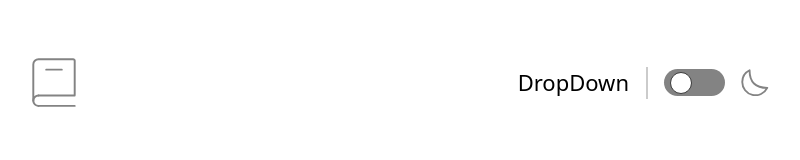
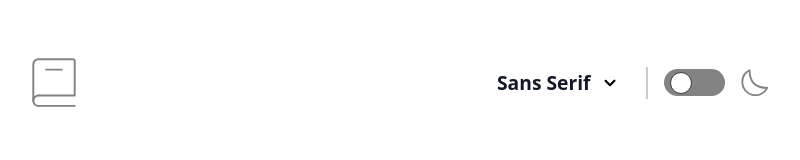
Before and after one commit to kristijan-kresic-hvar/dictionary-web-app-frontend-mentor, a React (Vite) app: page / in a window 1280 px wide. Shown: the top 160 px of the page, without its empty margins (240-1040 px from the left). Built offline with nearby package versions, Linux system fonts and the light colour scheme.

Commit message:
Initial dropDown setup

```diff
--- a/package.json
+++ b/package.json
@@ -34,8 +34,10 @@
     "eslint-config-standard-with-typescript": "^31.0.0",
     "eslint-plugin-import": "^2.25.2",
     "eslint-plugin-n": "^15.0.0",
+    "eslint-plugin-prettier": "^4.2.1",
     "eslint-plugin-promise": "^6.0.0",
     "eslint-plugin-react": "^7.32.1",
+    "eslint-plugin-tailwindcss": "^3.8.2",
     "husky": "^8.0.0",
     "lint-staged": "^13.1.0",
     "postcss": "^8.4.21",
--- a/src/components/Navbar/Navbar.tsx
+++ b/src/components/Navbar/Navbar.tsx
@@ -23,7 +23,22 @@ const Navbar = (): JSX.Element => {
         </svg>
       </section>
       <section className="flex justify-between items-center gap-3">
-        <DropDown />
+        <DropDown
+          options={[
+            {
+              label: 'Sans Serif',
+              value: 'sansserif'
+            },
+            {
+              label: 'Serif',
+              value: 'serif'
+            },
+            {
+              label: 'Mono',
+              value: 'mono'
+            }
+          ]}
+        />
         <div className="w-[2px] h-[32px] bg-[#979797] opacity-50"></div>
         <ThemeToggle />
       </section>
--- a/src/components/Navbar/components/DropDown.tsx
+++ b/src/components/Navbar/components/DropDown.tsx
@@ -1,5 +1,87 @@
-const DropDown = () => {
-  return <div>DropDown</div>
+import { useState, useRef, useEffect } from 'react'
+
+interface DropDownOption {
+  label: string
+  value: string
+}
+interface DropDownProps {
+  options: DropDownOption[]
+  onOptionChange?: (optionValue: string) => void
+}
+
+const DropDown = ({ options, onOptionChange }: DropDownProps): JSX.Element => {
+  const dropDownRef = useRef<HTMLDivElement>(null)
+
+  const [selected, setSelected] = useState<DropDownOption>(options[0])
+  const [isOpen, setIsOpen] = useState<boolean>(false)
+
+  const handleOptionChange = (option: DropDownOption): void => {
+    setSelected(option)
+    setIsOpen(false)
+    onOptionChange?.(option.value)
+  }
+
+  useEffect(() => {
+    const handleOutsideClick = (
+      e: MouseEvent | TouchEvent | PointerEvent
+    ): void => {
+      if (
+        (dropDownRef.current != null) &&
+        !dropDownRef.current.contains(e.target as Node)
+      ) {
+        setIsOpen(false)
+      }
+    }
+
+    document.addEventListener('click', handleOutsideClick)
+
+    return () => {
+      document.removeEventListener('click', handleOutsideClick)
+    }
+  }, [])
+
+  return (
+    <div className="relative" ref={dropDownRef}>
+      <button
+        className="group flex items-center text-sm font-bold text-gray-900 rounded-full md:mr-0 focus:ring-4 focus:ring-gray-100 dark:focus:ring-gray-700 dark:text-white"
+        type="button"
+        onClick={() => {
+          setIsOpen((prevState) => !prevState)
+        }}>
+        <span className="sr-only">Open dropdown menu</span>
+        {selected.label}
+        <svg
+          className="w-4 h-4 mx-1.5 group-hover:fill-purple dark:fill-white"
+          aria-hidden="true"
+          viewBox="0 0 20 20"
+          xmlns="http://www.w3.org/2000/svg">
+          <path
+            fillRule="evenodd"
+            d="M5.293 7.293a1 1 0 011.414 0L10 10.586l3.293-3.293a1 1 0 111.414 1.414l-4 4a1 1 0 01-1.414 0l-4-4a1 1 0 010-1.414z"
+            clipRule="evenodd"></path>
+        </svg>
+      </button>
+
+      <div
+        className={`z-10 ${
+          !isOpen ? 'hidden' : 'block'
+        } bg-white divide-y divide-gray-100 rounded-[1rem] w-44 dark:bg-[#1F1F1F] absolute right-0 top-8 shadow-dropdown dark:shadow-dropdowndark`}>
+        <ul className="py-2 text-sm">
+          {options.map((option) => (
+            <li
+              key={option.value}
+              onClick={() => {
+                handleOptionChange(option)
+              }}>
+              <p className="block dark:text-white hover:text-purple dark:hover:text-purple cursor-pointer px-4 py-2 font-bold">
+                {option.label}
+              </p>
+            </li>
+          ))}
+        </ul>
+      </div>
+    </div>
+  )
 }
 
 export default DropDown
--- a/tailwind.config.cjs
+++ b/tailwind.config.cjs
@@ -24,6 +24,10 @@ module.exports = {
         mono: ['Inconsolata', 'monospace'],
         sans: ['Inter', 'sans-serif'],
         serif: ['Lora', 'serif']
+      },
+      boxShadow: {
+        dropdown: '0px 5px 30px rgba(0, 0, 0, 0.1)',
+        dropdowndark: '0px 5px 30px #A445ED'
       }
     },
     plugins: []
```
Also changed, not shown: .eslintrc.json, 1 other file (tests, documents, lock files or other folders).
